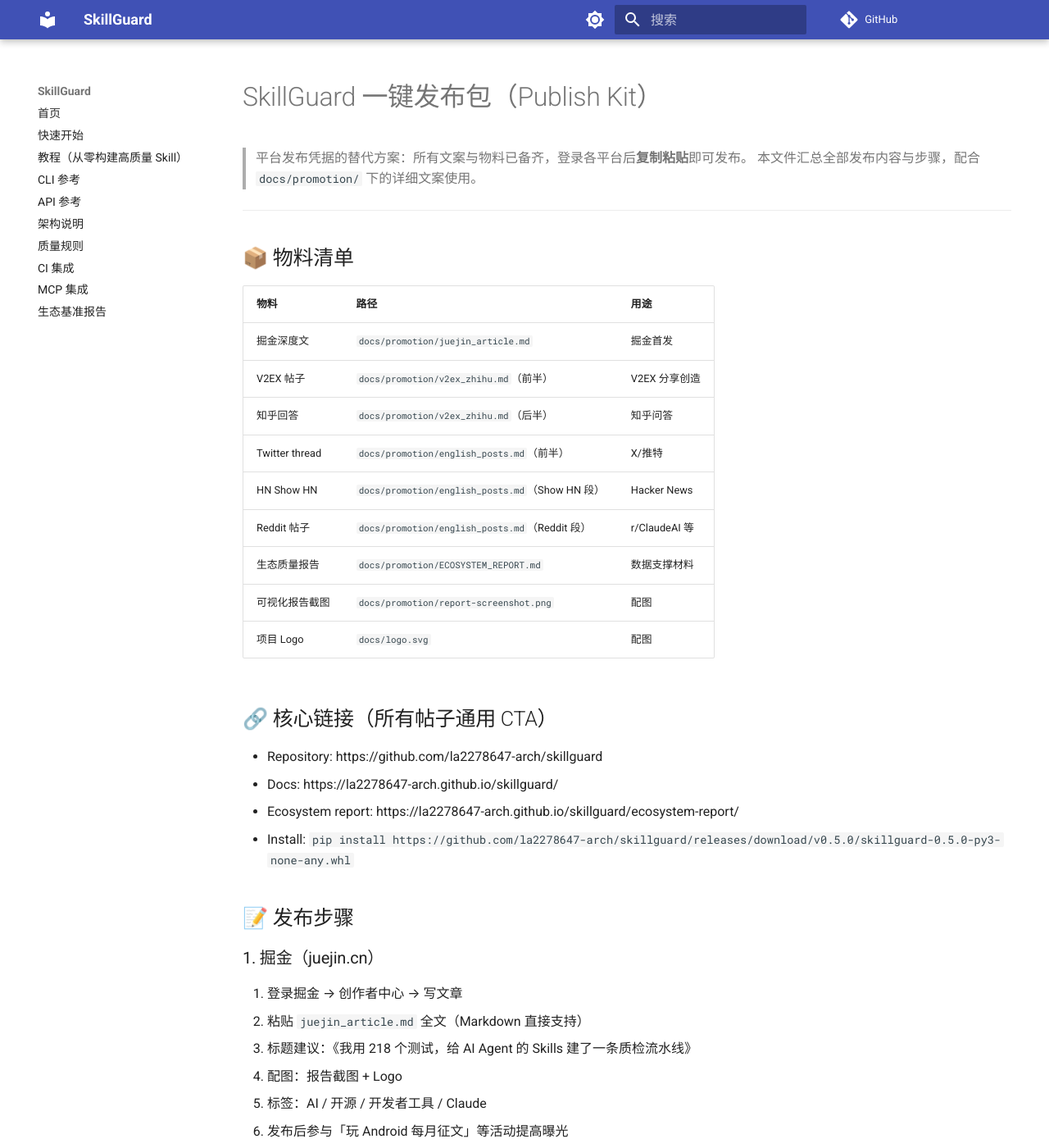
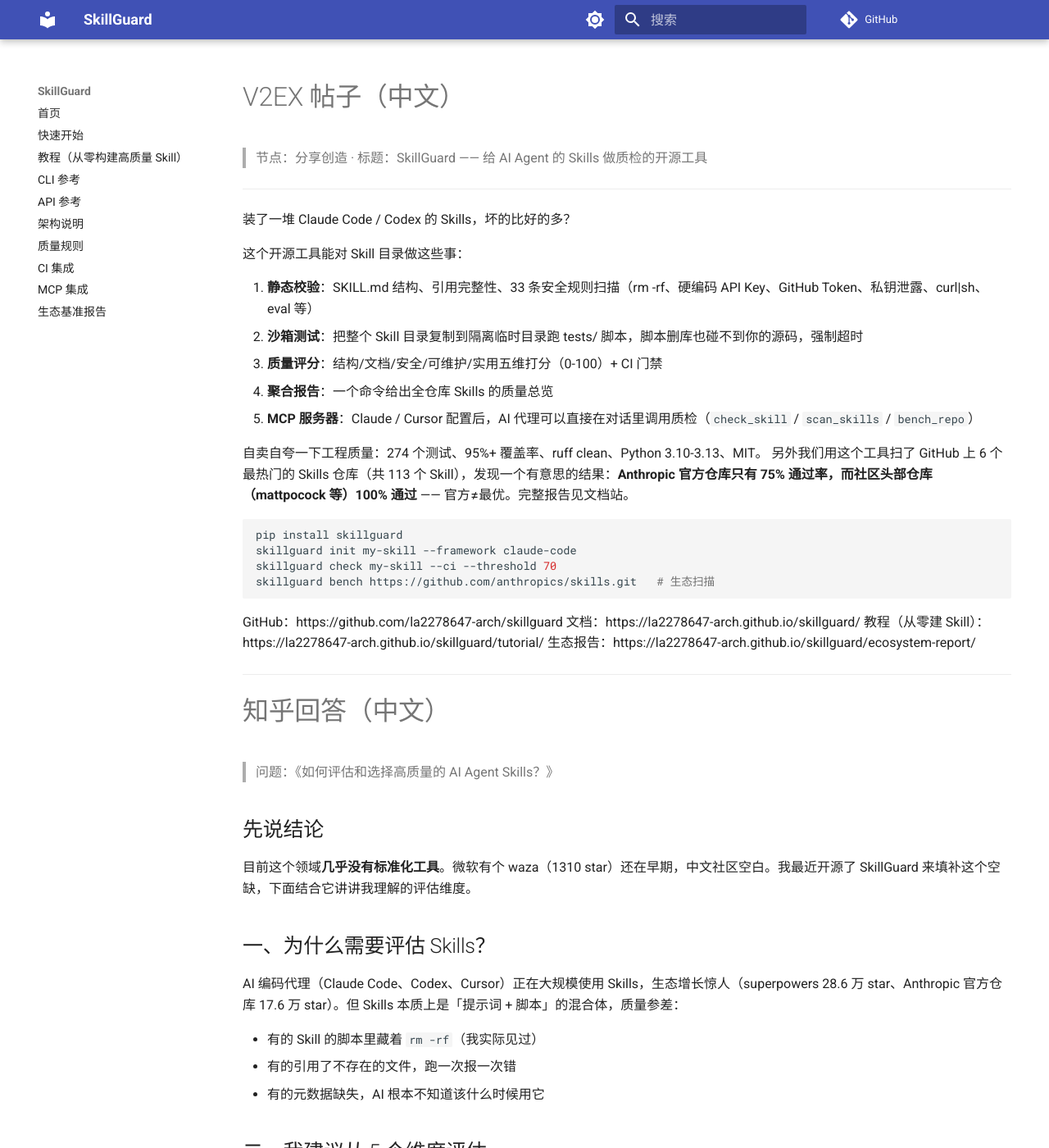
Before and after one commit to la2278647-arch/skillguard, an MkDocs documentation site: the page built from docs/publish-kit.md, in a window 1280 px wide and 1400 px high. Shown: the whole window at 82% size. Built offline with MkDocs 1.6.1 and Material for MkDocs 9.7.7, drawn with Linux system fonts in a browser that asks for light colours; comment, search, counter and statistics services are not loaded; some of the changed text lies outside the part shown.

Commit message:
docs: sync rule count to 33 across promo + docs

````diff
--- a/docs/publish-kit.md
+++ b/docs/publish-kit.md
@@ -1,89 +1,99 @@
-# SkillGuard 一键发布包（Publish Kit）
+# V2EX 帖子（中文）
 
-> 平台发布凭据的替代方案：所有文案与物料已备齐，登录各平台后**复制粘贴**即可发布。
-> 本文件汇总全部发布内容与步骤，配合 `docs/promotion/` 下的详细文案使用。
+> 节点：分享创造 · 标题：SkillGuard —— 给 AI Agent 的 Skills 做质检的开源工具
 
 ---
 
-## 📦 物料清单
+装了一堆 Claude Code / Codex 的 Skills，坏的比好的多？
 
-| 物料 | 路径 | 用途 |
-|------|------|------|
-| 掘金深度文 | `docs/promotion/juejin_article.md` | 掘金首发 |
-| V2EX 帖子 | `docs/promotion/v2ex_zhihu.md`（前半） | V2EX 分享创造 |
-| 知乎回答 | `docs/promotion/v2ex_zhihu.md`（后半） | 知乎问答 |
-| Twitter thread | `docs/promotion/english_posts.md`（前半） | X/推特 |
-| HN Show HN | `docs/promotion/english_posts.md`（Show HN 段） | Hacker News |
-| Reddit 帖子 | `docs/promotion/english_posts.md`（Reddit 段） | r/ClaudeAI 等 |
-| 生态质量报告 | `docs/promotion/ECOSYSTEM_REPORT.md` | 数据支撑材料 |
-| 可视化报告截图 | `docs/promotion/report-screenshot.png` | 配图 |
-| 项目 Logo | `docs/logo.svg` | 配图 |
+这个开源工具能对 Skill 目录做这些事：
 
-## 🔗 核心链接（所有帖子通用 CTA）
+1. **静态校验**：SKILL.md 结构、引用完整性、33 条安全规则扫描（rm -rf、硬编码 API Key、GitHub Token、私钥泄露、curl|sh、eval 等）
+2. **沙箱测试**：把整个 Skill 目录复制到隔离临时目录跑 tests/ 脚本，脚本删库也碰不到你的源码，强制超时
+3. **质量评分**：结构/文档/安全/可维护/实用五维打分（0-100）+ CI 门禁
+4. **聚合报告**：一个命令给出全仓库 Skills 的质量总览
+5. **MCP 服务器**：Claude / Cursor 配置后，AI 代理可以直接在对话里调用质检（`check_skill` / `scan_skills` / `bench_repo`）
 
-- Repository: https://github.com/la2278647-arch/skillguard
-- Docs: https://la2278647-arch.github.io/skillguard/
-- Ecosystem report: https://la2278647-arch.github.io/skillguard/ecosystem-report/
-- Install: `pip install https://github.com/la2278647-arch/skillguard/releases/download/v0.5.0/skillguard-0.5.0-py3-none-any.whl`
+自卖自夸一下工程质量：274 个测试、95%+ 覆盖率、ruff clean、Python 3.10-3.13、MIT。
+另外我们用这个工具扫了 GitHub 上 6 个最热门的 Skills 仓库（共 113 个 Skill），发现一个有意思的结果：**Anthropic 官方仓库只有 75% 通过率，而社区头部仓库（mattpocock 等）100% 通过** —— 官方≠最优。完整报告见文档站。
 
-## 📝 发布步骤
+```bash
+pip install skillguard
+skillguard init my-skill --framework claude-code
+skillguard check my-skill --ci --threshold 70
+skillguard bench https://github.com/anthropics/skills.git   # 生态扫描
+```
 
-### 1. 掘金（juejin.cn）
-1. 登录掘金 → 创作者中心 → 写文章
-2. 粘贴 `juejin_article.md` 全文（Markdown 直接支持）
-3. 标题建议：《我用 218 个测试，给 AI Agent 的 Skills 建了一条质检流水线》
-4. 配图：报告截图 + Logo
-5. 标签：AI / 开源 / 开发者工具 / Claude
-6. 发布后参与「玩 Android 每月征文」等活动提高曝光
-
-### 2. V2EX（v2ex.com）
-1. 登录 → 「分享创造」节点 → 发帖
-2. 粘贴 v2ex_zhihu.md 前半部分
-3. 标题：SkillGuard —— 给 AI Agent 的 Skills 做质检的开源工具
-4. 保持简洁，突出"能用"而非"好看"
-
-### 3. 知乎（zhihu.com）
-1. 搜索问题《如何评估和选择高质量的 AI Agent Skills？》
-2. 或创建问题后自答
-3. 粘贴 v2ex_zhihu.md 后半部分
-4. 回答末尾附 GitHub 链接与生态报告
-
-### 4. Twitter/X
-1. 将 english_posts.md 的 thread 部分逐条发布（10 条）
-2. 配图：报告截图 + Logo
-3. 话题：#AgentSkills #ClaudeCode #OpenSource #DevTools
-4. @相关大 V 可增加曝光（superpowers、anthropics 等生态账号）
-
-### 5. Hacker News（news.ycombinator.com）
-1. 登录 → Submit
-2. 标题：Show HN: SkillGuard – Quality gates for AI agent skills
-3. URL: https://github.com/la2278647-arch/skillguard
-4. 正文用 english_posts.md 的 Show HN 段（HN 评论需用代码块引用）
-
-### 6. Reddit（r/ClaudeAI、r/OpenAI、r/artificial）
-1. 登录 Reddit → r/ClaudeAI → Submit
-2. 标题：We have 200k+ star skill repos but zero tooling to verify a skill is safe — I built SkillGuard
-3. 正文用 english_posts.md 的 Reddit 段
-4. 回复评论建立讨论（这是 Reddit 的核心互动方式）
-
-## ⏰ 最佳发布时间
-
-| 平台 | 最佳时间（UTC+8） |
-|------|------------------|
-| 掘金 | 工作日 9:00-11:00 / 20:00-22:00 |
-| V2EX | 工作日 10:00-12:00 |
-| 知乎 | 晚间 20:00-23:00 |
-| Twitter | 22:00-24:00（对应美东上午） |
-| HN | 22:00-24:00（对应美东上午 9-11 点，HN 流量高峰） |
-| Reddit | 21:00-23:00 |
-
-## 📊 发布后数据记录
-
-发布后回到 `docs/promotion/FEEDBACK_TRACKING.md` 填写实际数据：
-- 各平台浏览/赞/评论
-- GitHub Star 增量
-- Release 下载量
+GitHub：https://github.com/la2278647-arch/skillguard
+文档：https://la2278647-arch.github.io/skillguard/
+教程（从零建 Skill）：https://la2278647-arch.github.io/skillguard/tutorial/
+生态报告：https://la2278647-arch.github.io/skillguard/ecosystem-report/
 
 ---
 
-_生成时间: 2026-09 · 配套工具: [SkillGuard](https://github.com/la2278647-arch/skillguard)_
+# 知乎回答（中文）
+
+> 问题：《如何评估和选择高质量的 AI Agent Skills？》
+
+## 先说结论
+
+目前这个领域**几乎没有标准化工具**。微软有个 waza（1310 star）还在早期，中文社区空白。我最近开源了 SkillGuard 来填补这个空缺，下面结合它讲讲我理解的评估维度。
+
+## 一、为什么需要评估 Skills？
+
+AI 编码代理（Claude Code、Codex、Cursor）正在大规模使用 Skills，生态增长惊人（superpowers 28.6 万 star、Anthropic 官方仓库 17.6 万 star）。但 Skills 本质上是「提示词 + 脚本」的混合体，质量参差：
+
+- 有的 Skill 的脚本里藏着 `rm -rf`（我实际见过）
+- 有的引用了不存在的文件，跑一次报一次错
+- 有的元数据缺失，AI 根本不知道该什么时候用它
+
+## 二、我建议从 5 个维度评估
+
+### 1. 结构完整性（权重 25%）
+- SKILL.md 是否存在、name/description/version 元数据是否完整
+- scripts/ 目录是否规范
+
+### 2. 文档清晰度（权重 20%）
+- 描述是否能让 AI 准确理解用途
+- 是否包含使用方式和注意事项
+
+### 3. 安全性（权重 30%）
+这是最重要的维度：
+- 破坏性命令：rm -rf、mkfs、dd 到 /dev/
+- 远程执行：curl | sh、eval
+- 密钥泄露：硬编码 API Key / Token
+- 权限滥用：chmod 777、sudo、git push --force
+
+### 4. 可维护性（权重 15%）
+- 引用的文件是否都存在（防断链）
+- 体积是否可控（超过 40KB 的 SKILL.md 建议拆分）
+
+### 5. 实用性（权重 10%）
+- 有没有测试脚本（tests/ 目录）
+- tags、版本号是否规范
+
+## 三、自动化评估工具
+
+手评估太累，我写了个开源 CLI 把这些维度自动化了：
+
+```bash
+pip install skillguard
+skillguard check path/to/skill --format html -o report.html
+```
+
+它会输出每个维度的分数、全部检查明细，还能跑沙箱测试 + CI 门禁。
+
+## 四、选择 Skills 的实操建议
+
+1. **优先看有没有测试**：一个带 tests/ 的 Skill 通常比没有的靠谱一个量级
+2. **扫一遍安全**：哪怕手动 grep 一下 `rm -rf`、`api_key` 都行
+3. **看元数据完整度**：name/description/version 都齐的，作者大概率认真
+4. **社区背书**：star 数和 issue 响应速度是重要信号
+
+## 五、关于 SkillGuard
+
+- GitHub：https://github.com/la2278647-arch/skillguard
+- 文档：https://la2278647-arch.github.io/skillguard/
+- 项目自身：126 tests、98%+ coverage、ruff clean、MIT
+
+欢迎批评指正，也欢迎贡献规则和插件。
````
